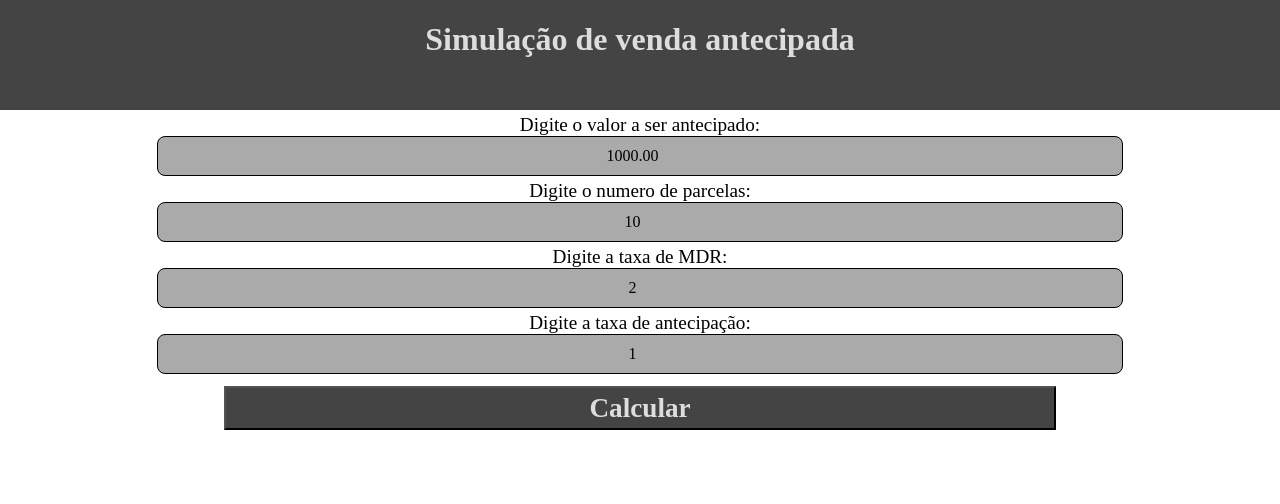
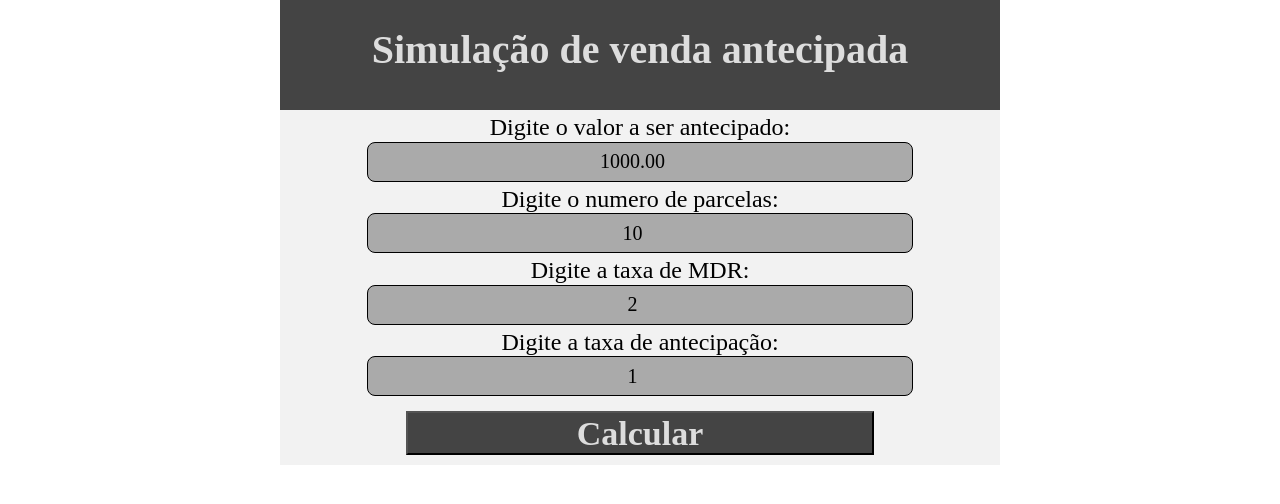
Before and after one commit to LuizFelipeSacardo/calculo-antecipacao, a plain HTML site: page index.html in a window 1280 px wide. Drawn offline with Linux system fonts and the light colour scheme.

Commit message:
Responsivity adjusted

```diff
--- a/assets/base.css
+++ b/assets/base.css
@@ -4,8 +4,16 @@
   box-sizing: border-box;
   --background-color-01: #444444;
   --background-color-02: #aaaaaa;
+  --background-color-03: #ecececb2;
   --text-color-01: #DDDDDD;
   --text-color-02: #000000;
   --text-color-03: #FFFFFF;
   --contrast-color-01: red;
 }
+
+@media screen and (min-width: 480px) {
+
+  :root{
+    font-size: 20px;
+  }
+}
--- a/assets/header.css
+++ b/assets/header.css
@@ -5,6 +5,16 @@
   background-color: var(--background-color-01);
 }
 
+@media screen and (min-width: 480px) {
+  .header{
+    max-width: 720px;
+    margin: auto;
+  }
+  .header__title{
+    font-size: 2rem;
+  }
+}
+
 .header__title{
   text-align: center;
   color: var(--text-color-01);
--- a/assets/input-form.css
+++ b/assets/input-form.css
@@ -2,6 +2,17 @@
   display: flex;
   flex-direction: column;
   align-items: center;
+}
+
+@media screen and (min-width: 480px) {
+  .input-form{
+    max-width: 720px;
+    margin: auto;
+    background-color: var(--background-color-03);
+  }
+  .input-form__button{
+    margin-bottom: 0.5rem;
+  }
 }
 
 .input-form__label{
@@ -19,7 +30,7 @@
 }
 
 .input-form__button{
-  margin: 12px 0;
+  margin-top: 15px;
   width: 65%;
   height: 44px;
   background-color: var(--background-color-01);
--- a/assets/results.css
+++ b/assets/results.css
@@ -1,3 +1,16 @@
+@media screen and (min-width: 480px) {
+  .results{
+    max-width: 720px;
+    margin: auto;
+    background-color: var(--background-color-03);
+  }
+
+  .results__title{
+    margin-top: 0;
+    background-color: var(--background-color-03);
+  }
+}
+
 .results__output{
   height: 50px;
   margin: 8px 4px;
@@ -13,6 +26,7 @@
   text-align: center;
   border-bottom: 1px solid black;
   margin-bottom: 0.75rem;
+  padding-top: 0.5rem;
 }
 
 .results-table{
```
